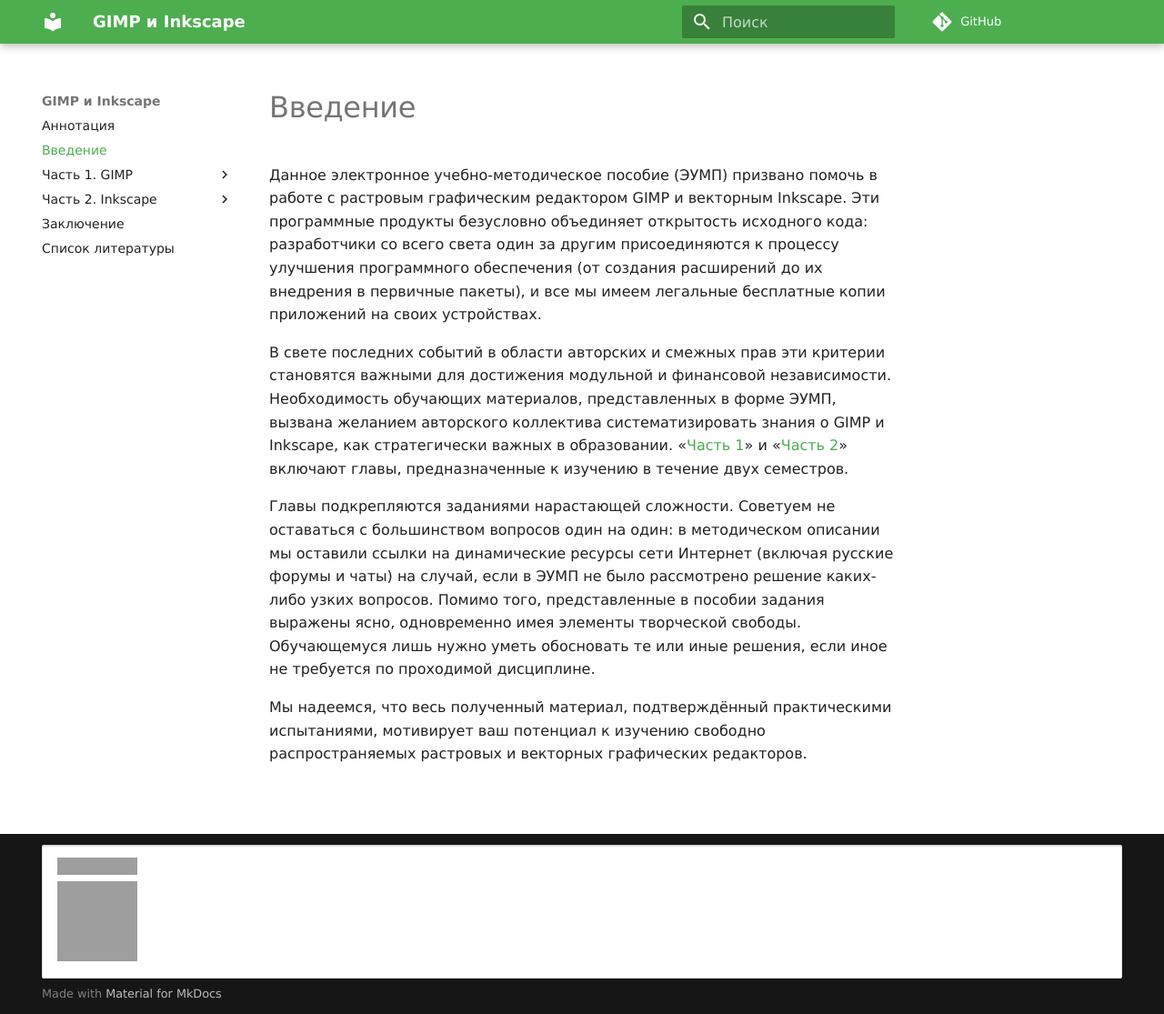
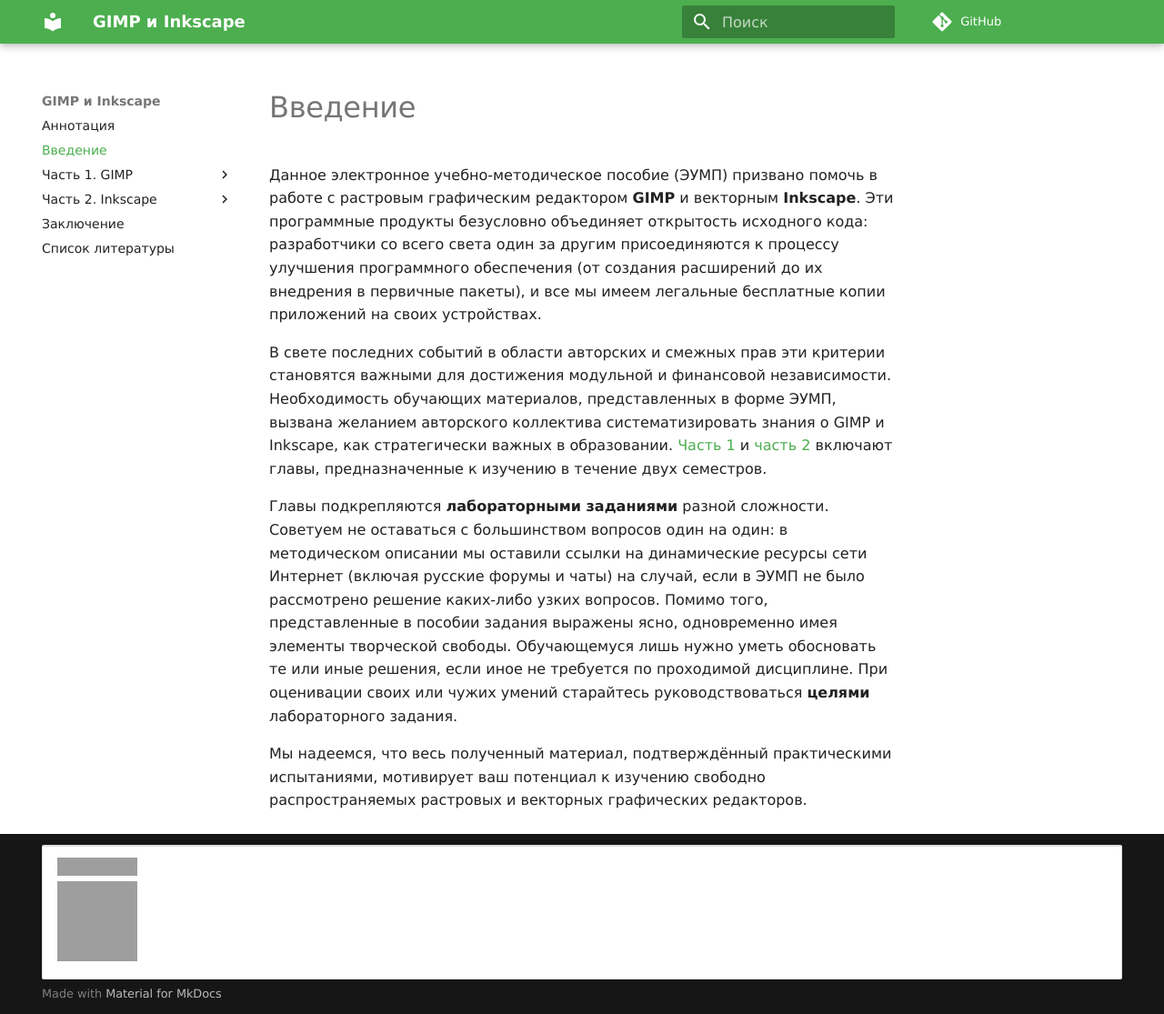
Before and after one commit to mpudelta/gimp-inkscape, an MkDocs documentation site: the page built from docs/introduction.md, in a window 1280 px wide and 1115 px high. Shown: the whole window at 91% size. Built offline with MkDocs 1.6.1 and Material for MkDocs 9.7.7, drawn with Linux system fonts in a browser that asks for light colours; some web fonts are replaced; comment, search, counter and statistics services are not loaded; old or Windows-style settings are respelled for this version of MkDocs; grey boxes are pictures that could not be loaded.

Commit message:
Лабораторные задания и их цели

```diff
--- a/docs/introduction.md
+++ b/docs/introduction.md
@@ -1,9 +1,9 @@
 # Введение
 
-Данное электронное учебно-методическое пособие (ЭУМП) призвано помочь в работе с растровым графическим редактором GIMP и векторным Inkscape. Эти программные продукты безусловно объединяет открытость исходного кода: разработчики со всего света один за другим присоединяются к процессу улучшения программного обеспечения (от создания расширений до их внедрения в первичные пакеты), и все мы имеем легальные бесплатные копии приложений на своих устройствах.
+Данное электронное учебно-методическое пособие (ЭУМП) призвано помочь в работе с растровым графическим редактором __GIMP__ и векторным __Inkscape__. Эти программные продукты безусловно объединяет открытость исходного кода: разработчики со всего света один за другим присоединяются к процессу улучшения программного обеспечения (от создания расширений до их внедрения в первичные пакеты), и все мы имеем легальные бесплатные копии приложений на своих устройствах.
 
-В свете последних событий в области авторских и смежных прав эти критерии становятся важными для достижения модульной и финансовой независимости. Необходимость обучающих материалов, представленных в форме ЭУМП, вызвана желанием авторского коллектива систематизировать знания о GIMP и Inkscape, как стратегически важных в образовании. «[Часть 1](gimp/1.md)» и «[Часть 2](inkscape/1.md)» включают главы, предназначенные к изучению в течение двух семестров.
+В свете последних событий в области авторских и смежных прав эти критерии становятся важными для достижения модульной и финансовой независимости. Необходимость обучающих материалов, представленных в форме ЭУМП, вызвана желанием авторского коллектива систематизировать знания о GIMP и Inkscape, как стратегически важных в образовании. [Часть 1](gimp/1.md) и [часть 2](inkscape/1.md) включают главы, предназначенные к изучению в течение двух семестров.
 
-Главы подкрепляются заданиями нарастающей сложности. Советуем не оставаться с большинством вопросов один на один: в методическом описании мы оставили ссылки на динамические ресурсы сети Интернет (включая русские форумы и чаты) на случай, если в ЭУМП не было рассмотрено решение каких-либо узких вопросов. Помимо того, представленные в пособии задания выражены ясно, одновременно имея элементы творческой свободы. Обучающемуся лишь нужно уметь обосновать те или иные решения, если иное не требуется по проходимой дисциплине.
+Главы подкрепляются __лабораторными заданиями__ разной сложности. Советуем не оставаться с большинством вопросов один на один: в методическом описании мы оставили ссылки на динамические ресурсы сети Интернет (включая русские форумы и чаты) на случай, если в ЭУМП не было рассмотрено решение каких-либо узких вопросов. Помимо того, представленные в пособии задания выражены ясно, одновременно имея элементы творческой свободы. Обучающемуся лишь нужно уметь обосновать те или иные решения, если иное не требуется по проходимой дисциплине. При оценивации своих или чужих умений старайтесь руководствоваться __целями__ лабораторного задания.
 
 Мы надеемся, что весь полученный материал, подтверждённый практическими испытаниями, мотивирует ваш потенциал к изучению свободно распространяемых растровых и векторных графических редакторов.
```
Also changed, not shown: docs/gimp/1.md (+12 -2 lines).
